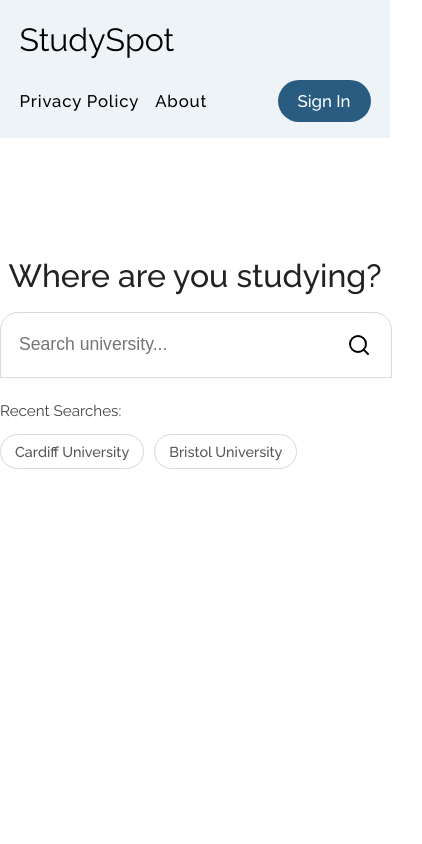
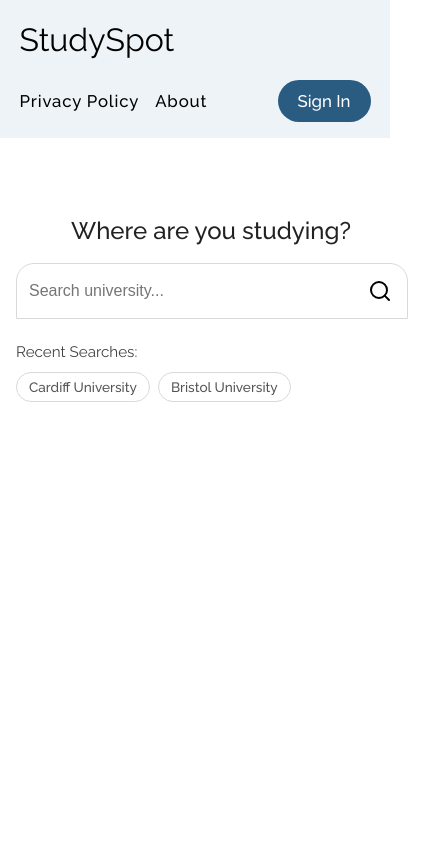
Before and after one commit to Callumacourt/studyspot, a React (Vite) app in the folder Website/frontend/: page / in a window 390 px wide. Shown: the top 844 px of the page, 422 px wide, since content can reach past the window. Built offline with nearby package versions, Linux system fonts and the light colour scheme.

Commit message:
Edit SearchPage.module.css

```diff
--- a/Website/frontend/src/styles/Pages/SearchPage.module.css
+++ b/Website/frontend/src/styles/Pages/SearchPage.module.css
@@ -120,3 +120,49 @@
     font-size: 0.9rem;
     cursor: pointer;
 }
+/* mobile styling */
+@media (max-width: 768px) {
+    .searchPage {
+        padding-top: 80px;
+        padding-left: 16px;
+        padding-right: 16px;
+    }
+
+    .title {
+        font-size: 1.5rem;
+    }
+
+    .searchWrapper {
+        max-width: 100%;
+    }
+
+    .searchBar {
+        height: 54px;
+    }
+
+    .searchInput {
+        font-size: 1rem;
+        padding: 0 12px;
+    }
+
+    .searchButton {
+        width: 54px;
+        height: 54px;
+    }
+
+    .recentSearches {
+        flex-direction: column;
+        align-items: flex-start;
+        gap: 8px;
+        max-width: 100%;
+    }
+
+    .recentTags {
+        gap: 8px;
+    }
+
+    .recentTag {
+        padding: 6px 12px;
+        font-size: 0.85rem;
+    }
+}
```
